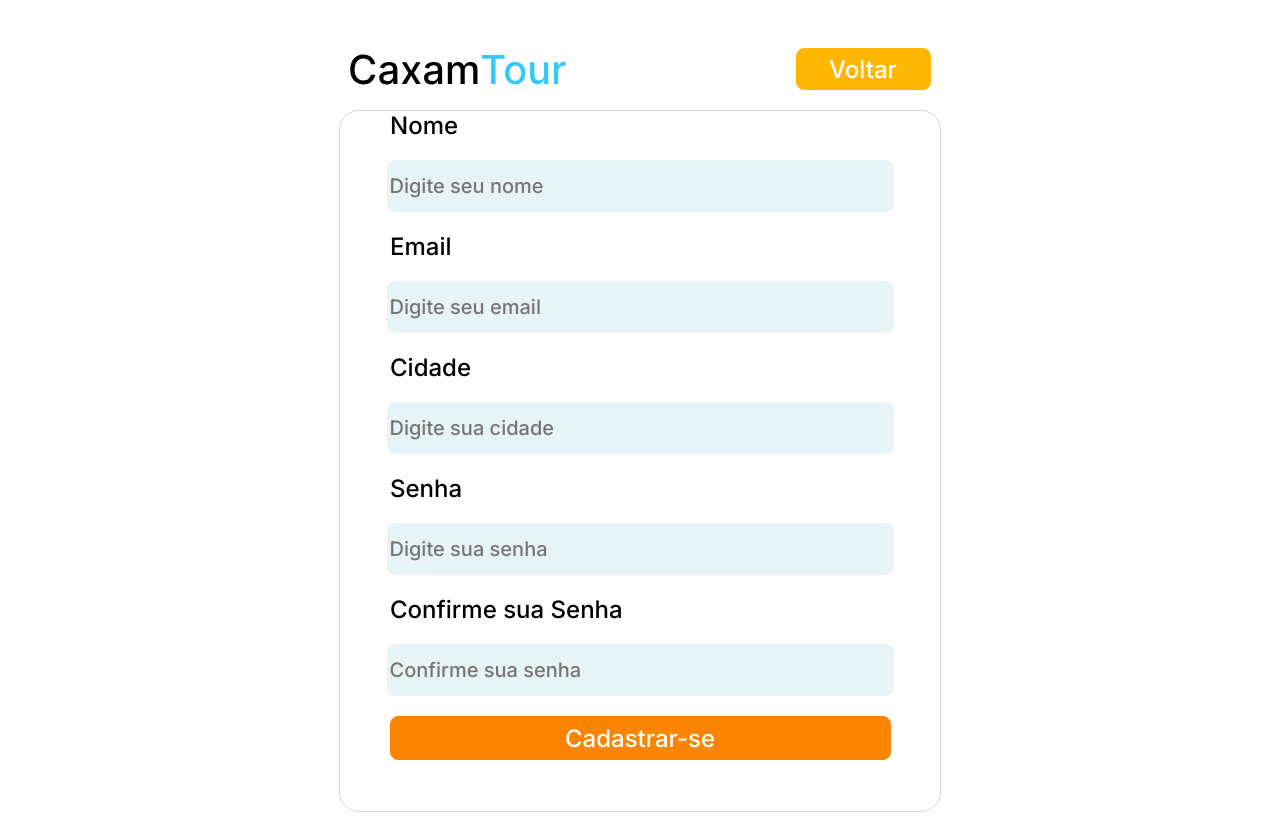
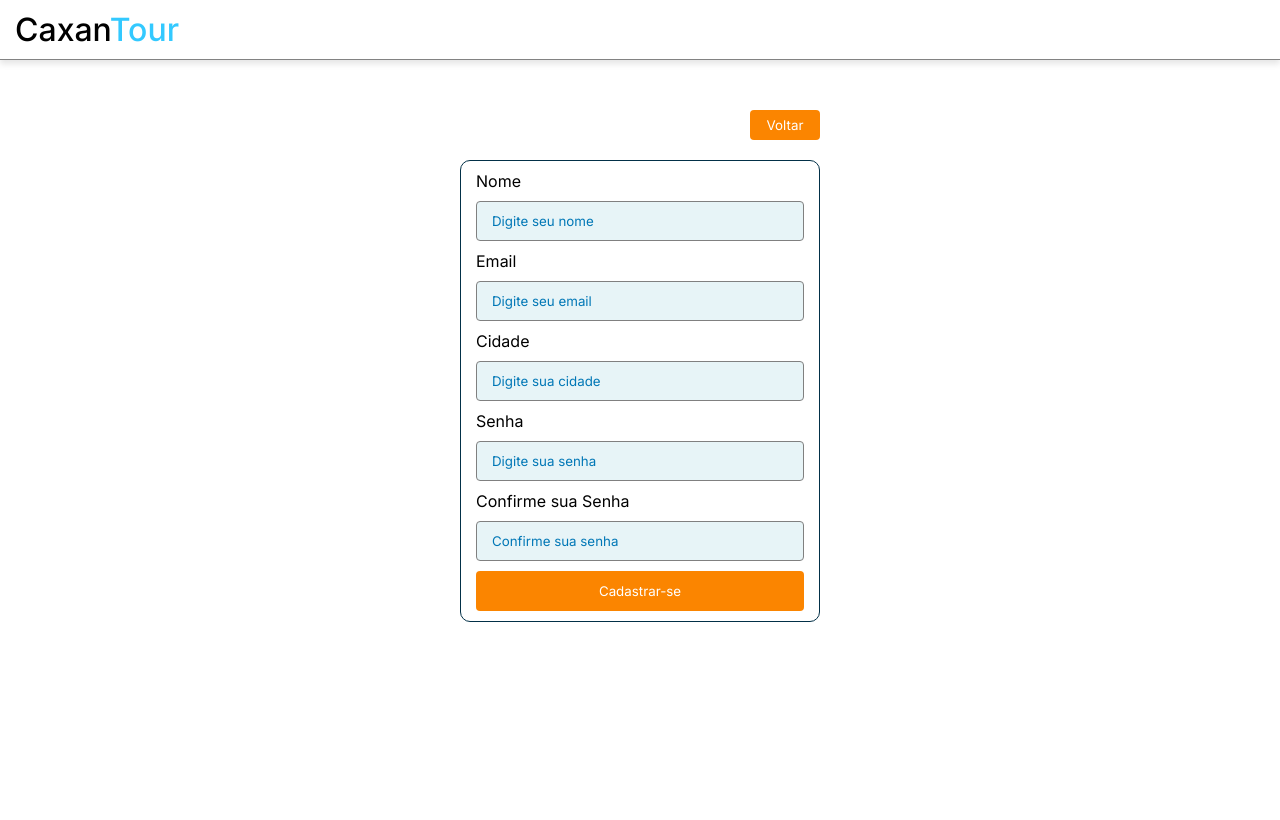
Before and after one commit to Filipe-Matheus-Rodrigues-de-Paiva/Caxamtour, a React (Vite) app: page /register in a window 1280 px wide. Built offline with nearby package versions, Linux system fonts and the light colour scheme.

Commit message:
fixes in register feature

```diff
--- a/src/App.tsx
+++ b/src/App.tsx
@@ -1,11 +1,13 @@
 import RoutesMain from "./Routes/Routes";
 import { ToastContainer } from "react-toastify"
 import 'react-toastify/dist/ReactToastify.css'
+import { GlobalStyles } from "./Styles/globalStyles";
 
 export default function App () {
 
   return (
     <>
+      <GlobalStyles />
       <ToastContainer />
       <RoutesMain />
     </>
--- a/src/Components/InputRegister/Index.tsx
+++ b/src/Components/InputRegister/Index.tsx
@@ -4,7 +4,6 @@ import { FieldError, UseFormRegisterReturn } from "react-hook-form";
 
 
 interface InputRegisterProps extends InputHTMLAttributes<HTMLInputElement>{
-   Id:string;
    error?:FieldError|undefined;
    type: "text"|"email"|"password";
    register: UseFormRegisterReturn<string>;
@@ -12,12 +11,12 @@ interface InputRegisterProps extends InputHTMLAttributes<HTMLInputElement>{
    placeholder:"Digite seu nome"|"Digite seu email"|"Digite sua cidade"|"Digite sua senha"|"Confirme sua senha"
 }
 
-export const InputRegister=({type,register,Id,error,label,placeholder}:InputRegisterProps)=>{
+export const InputRegister=({ type, register, error, label, placeholder} : InputRegisterProps) => {
    return(
     <>
-    {label?<label htmlFor={type}>{label}</label>:null}
-    <input id={Id} {...register} placeholder={placeholder}/>
-    {error?<p>{error.message}</p>:null}
+       {label ? <label>{label}</label> : null}
+       <input {...register} type={type} placeholder={placeholder}/>
+       {error ? <p> {error.message} </p>:null}
     </>
    )
 }
--- a/src/Components/RegisterForm/index.tsx
+++ b/src/Components/RegisterForm/index.tsx
@@ -1,52 +1,41 @@
 import { InputRegister } from "../InputRegister/Index";
 import{ SubmitHandler,useForm } from "react-hook-form"
 import {zodResolver} from "@hookform/resolvers/zod"
-import { useNavigate } from "react-router-dom";
 import { useContext } from "react";
 import { RegisterContext,IRegisterUserData } from "../../Contexts/RegisterContext";
-import { z } from "zod"
-import { StyledRegister } from "../../Pages/styleRegister";
+import { StyledHeaderRegister, StyledRegister } from "../../Pages/Register/styleRegister";
+import { useNavigate } from "react-router";
+import { schemaRegisterValidation } from "../../Pages/Register/RegisterSchema";
 StyledRegister
 
-const schemaRegisterValidation= z.object({
-    name:z.string().min(1,"O nome é obrigatório"),
-    email: z.string().min(1,"O e-mail é obrigatório"),
-    city:   z.string().min(1,"A cidade é obrigatória"),
-    password: z.string().min(7, { message: "A senha é obrigatória e precisa de mínimo 7 caracteres"})
-    .regex(/(?=.*?[#?!@$%^&*-])/, "É necessário pelo menos um caractere especial")
-    .regex(/(?=.*?[A-Z])/, "É necessário ao menos uma letra maiúscula")
-    .regex(/(?=.*?[0-9])/, "É necessário pelo menos um número"),
-  confirm: z.string().min(1, "A confirmação de senha é obrigatória")
-}).refine(({password, confirm}) => password === confirm, {
-  message: "As senhas precisam corresponderem",
-  path: ["confirm"],
-})
-
-export const RegisterForm=()=>{
+export const RegisterForm = () => {
 const {registerUserRequest}=useContext(RegisterContext)
 const {register,handleSubmit,formState:{errors}}=useForm<IRegisterUserData>({
     resolver:zodResolver(schemaRegisterValidation)
 })
 const handleRegister:SubmitHandler<IRegisterUserData>=(formData)=>{
     registerUserRequest(formData)
+}
 
-}
+const navigate = useNavigate()
 return(
-    <StyledRegister>
-    <div className="headerAndForm">
-    <header>
-        <img src="src/assets/images/CaxamTour.svg" alt="CaxamTour logo" />
-        <button className="returnButton">Voltar</button>
-    </header>
-    <form onSubmit={handleSubmit(handleRegister)}>
-       <InputRegister Id="name" placeholder="Digite seu nome" id="name" type="text" label={"Nome"} register={register("name")} error={errors.name}/>
-       <InputRegister Id="email" placeholder="Digite seu email"  id="email" type="email" label={"Email"} register={register("email")} error={errors.email}/>
-        <InputRegister Id="city"  placeholder="Digite sua cidade"id="city" type="text" label={"Cidade"} register={register("city")} error={errors.city}/>
-       <InputRegister Id="password" placeholder="Digite sua senha"  id="name" type="password" label={"Senha"} register={register("password")} error={errors.password}/>
-       <InputRegister Id="confirm" placeholder="Confirme sua senha"  id="confirm" type="password" label={"Confirme sua Senha"}  register={register("confirm")} error={errors.confirm}/>
-       <button className="signUpButton" >Cadastrar-se</button>
-    </form>
-    </div>
-    </StyledRegister>
+    <>
+        <StyledHeaderRegister>
+            <h1>Caxan<span>Tour</span></h1>
+        </StyledHeaderRegister>
+        <StyledRegister>
+            <div className="divButton">
+                <button onClick={() => navigate('/')}>Voltar</button>
+            </div>
+            <form onSubmit={handleSubmit(handleRegister)}>
+                <InputRegister placeholder="Digite seu nome" type="text" label={"Nome"} register={register("name")} error={errors.name}/>
+                <InputRegister placeholder="Digite seu email" type="email" label={"Email"} register={register("email")} error={errors.email}/>
+                <InputRegister placeholder="Digite sua cidade" type="text" label={"Cidade"} register={register("city")} error={errors.city}/>
+                <InputRegister placeholder="Digite sua senha" type="password" label={"Senha"} register={register("password")} error={errors.password}/>
+                <InputRegister placeholder="Confirme sua senha" type="password" label={"Confirme sua Senha"}  register={register("confirm")} error={errors.confirm}/>
+                <button>Cadastrar-se</button>
+            </form>
+        </StyledRegister>
+    </>
 )
 }
--- a/src/Pages/Register.tsx
+++ b/src/Pages/Register/Register.tsx
@@ -1,4 +1,4 @@
-import { RegisterForm } from "../Components/RegisterForm"
+import { RegisterForm } from "../../Components/RegisterForm"
 import { StyledRegister } from "./styleRegister"
 
 export default function RegisterPage () {
--- /dev/null
+++ b/src/Pages/Register/RegisterSchema.ts
@@ -0,0 +1,15 @@
+import { z } from "zod";
+
+export const schemaRegisterValidation= z.object({
+    name:z.string().min(1,"O nome é obrigatório"),
+    email: z.string().min(1,"O e-mail é obrigatório"),
+    city:   z.string().min(1,"A cidade é obrigatória"),
+    password: z.string().min(7, { message: "A senha precisa de no mínimo 7 caracteres"})
+    .regex(/(?=.*?[#?!@$%^&*-])/, "É necessário pelo menos um caractere especial")
+    .regex(/(?=.*?[A-Z])/, "É necessário ao menos uma letra maiúscula")
+    .regex(/(?=.*?[0-9])/, "É necessário pelo menos um número"),
+  confirm: z.string().min(1, "A confirmação de senha é obrigatória")
+}).refine(({password, confirm}) => password === confirm, {
+  message: "As senhas precisam corresponderem",
+  path: ["confirm"],
+})
--- /dev/null
+++ b/src/Pages/Register/styleRegister.ts
@@ -0,0 +1,98 @@
+import styled from "styled-components";
+
+export const StyledHeaderRegister = styled.header`
+  border-bottom: 1px solid #828282;
+  padding-left: 15px;
+  display: flex;
+  justify-content: space-between;
+  align-items: center;
+  height: 60px;
+  position: sticky;
+  z-index: 1;
+  top: 0;
+  box-shadow: 0 4px 6px rgba(0, 0, 0, 0.1);
+
+  h1 {
+    font-weight: 500;
+  }
+
+  span {
+    color: #33C9FF;
+  }
+
+  margin-bottom: 50px;
+`
+
+export const StyledRegister = styled.div`
+  display: flex;
+  justify-content: center;
+  flex-direction: column;
+  height: fit-content;
+
+  .divButton {
+    align-self: center;
+    width: 90%;
+    max-width: 360px;
+    margin-bottom: 20px;
+
+    button {
+      position: relative;
+      left: 210px;
+      width: 70px;
+      height: 30px;
+      border-radius: 4px;
+      border: none;
+      background-color: #FB8500;
+      color: white;
+
+      @media (min-width: 375px){
+        left: 265px;
+      }
+
+      @media (min-width: 425px){
+        left: 290px;
+      }
+    }
+  }
+
+  form {
+    padding: 10px 15px;
+    border: 1px solid #023047;
+    border-radius: 10px;
+    align-self: center;
+    display: flex;
+    gap: 10px;
+    width: 90%;
+    max-width: 360px;
+    flex-direction: column;
+
+
+
+      label {
+        font-size: 16px;
+      }
+
+      input {
+        color: black;
+        height: 40px;
+        padding-left: 15px;
+        background-color: #E7F4F7
+      }
+
+      input::placeholder {
+        color: #0077B6;
+      }
+
+      button {
+        height: 40px;
+        background-color: #FB8500;
+        color: white;
+        border: none;
+        border-radius: 4px;
+      }
+
+      p {
+        color: red;
+      }
+  }
+`
--- a/src/Pages/styleRegister.ts
+++ /dev/null
@@ -1,83 +0,0 @@
-import styled from "styled-components";
-
-export const StyledRegister = styled.section`
-  display: flex;
-  flex-direction: column;
-  align-items: center;
-  padding-top: 20px;
-
-  .headerAndForm {
-    display: flex;
-    flex-direction: column;
-    gap: 20px;
-  }
-  header {
-    display: flex;
-    align-items: center;
-    justify-content: center;
-    gap: 230px;
-    .returnButton {
-      height: 42px;
-      width: 135px;
-      border-radius: 8px;
-      background: #ffb703;
-      font-family: "Inter";
-      font-size: 24px;
-      font-weight: 500;
-      line-height: 29px;
-      letter-spacing: 0em;
-      color: #ffffff;
-      border: 1px solid #FFB703;
-    }
-
-  }
-  form {
-    gap: 20px;
-    height: 700px;
-    width: 600px;
-    border: 1px solid #02304733;
-    display: flex;
-    flex-direction: column;
-    border-radius: 20px;
-    label {
-      font-family: "Inter";
-      font-size: 24px;
-      font-weight: 500;
-      line-height: 29px;
-      letter-spacing: 0em;
-      text-align: left;
-      padding-left: 50px;
-    }
-    input {
-      align-self: center;
-      height: 48px;
-      width: 501px;
-      border-radius: 8px;
-      font-family: "Inter";
-      font-size: 20px;
-      font-weight: 500;
-      line-height: 24px;
-      letter-spacing: 0em;
-      text-align: left;
-      color: #0077B6;
-      background: #E7F4F7;
-      border:1px solid #E7F4F7;
-
-    }
-    .signUpButton {
-      align-self:center;
-      height: 44px;
-      width: 501px;
-      border-radius: 8px;
-      font-family: "Inter";
-      font-size: 24px;
-      font-weight: 500;
-      line-height: 29px;
-      letter-spacing: 0em;
-      color: #FFFFFF;
-      background: #FB8500;
-      border: 1px solid #FB8500;
-
-    }
-  }
-`;
--- a/src/Routes/Routes.tsx
+++ b/src/Routes/Routes.tsx
@@ -1,6 +1,6 @@
 import { Route, Routes } from "react-router-dom";
 import LoginPage from "../Pages/Login";
-import RegisterPage from "../Pages/Register";
+import RegisterPage from "../Pages/Register/Register";
 import Dashboard from "../Pages/Dashboard";
 import { RegisterProvider } from "../Contexts/RegisterContext";
 export default function RoutesMain () {
--- /dev/null
+++ b/src/Styles/globalStyles.ts
@@ -0,0 +1,25 @@
+import { createGlobalStyle } from "styled-components"
+
+export const GlobalStyles = createGlobalStyle`
+    * {
+        box-sizing: border-box;
+        padding: 0;
+        margin: 0;
+        font-family: 'Inter', sans-serif;
+        outline: none;
+    }
+
+    input {
+        color: #828282;
+        border-radius: 4px;
+        border: 1px solid gray
+    }
+
+    button {
+        cursor: pointer;
+    }
+
+    ul {
+        list-style: none;
+    }
+`
```
Also changed, not shown: src/Components/InputRegister/style.ts (deleted), src/Components/RegisterForm/style.ts (deleted).
